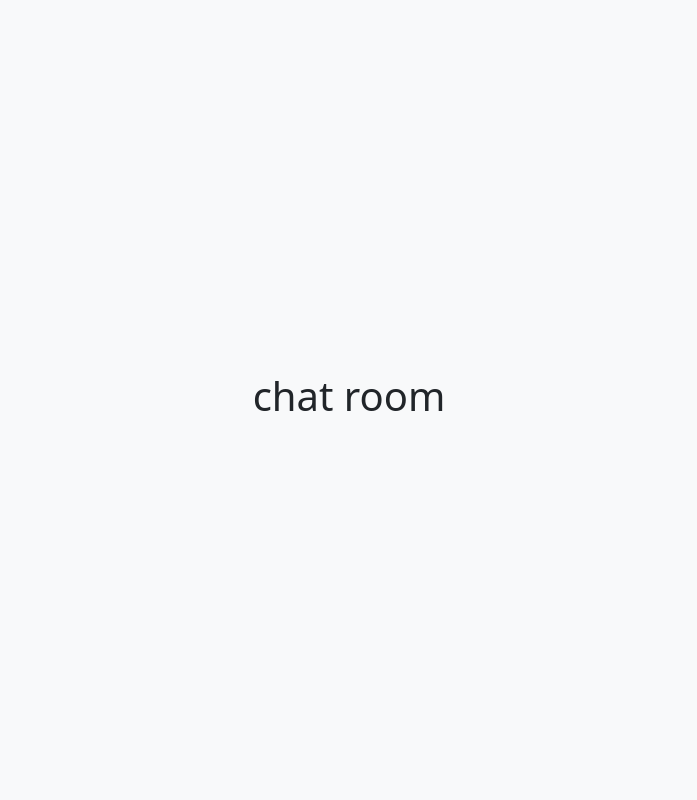
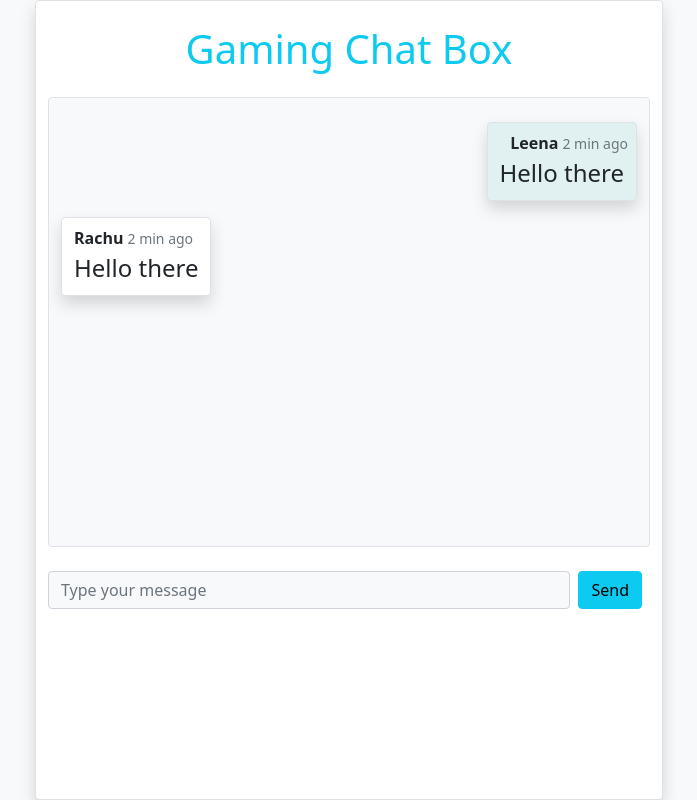
Before and after one commit to panchalleena1286/ChatApp-FrontEnd, a React (Create React App) app in the folder socket-chat/: page /chat/1 in a window 1280 px wide. Shown: the whole page, without its empty margins (291-988 px from the left). Built offline with nearby package versions, Linux system fonts and the light colour scheme.

Commit message:
initial commit

```diff
--- a/socket-chat/src/App.js
+++ b/socket-chat/src/App.js
@@ -2,6 +2,7 @@
 import './App.css';
 import MainForm from "./component/MainForm"
 import {BrowserRouter as Router, Routes, Route} from "react-router-dom"
+import ChatRoom from './component/ChatRoom';
 
 function App() {
   return (
@@ -9,7 +10,7 @@ function App() {
       <Router>
         <Routes>
           <Route index element={<MainForm/>}></Route>
-          <Route path="/chat/:roomName" element={<h1>chat room</h1>}></Route>
+          <Route path="/chat/:roomName" element={<ChatRoom/>}></Route>
           <Route path="*" element={<h1>error 404 not found!</h1>}></Route>
         </Routes>
       </Router>
--- a/socket-chat/src/component/ChatRoom.jsx
+++ b/socket-chat/src/component/ChatRoom.jsx
@@ -0,0 +1,36 @@
+const ChatRoom = () => {
+    return (
+        <div className="py-4 m-5 w-50 shadow bg-white text-dark border rounded container" style={{height: "100%"}}>
+            <div className="text-center px-3 mb-4 text-capitalize">
+                <h1 className="text-info mb-4">Gaming Chat Box</h1>
+            </div>
+            <div className="bg-light border rounded p-3 mb-4" style={{height:"450px", overflowY:"scroll"}}>
+                <div className="row justify-content-end pl-5">
+                    <div className="d-flex flex-column align-items-end m-2 shadow p-2  border rounded w-auto" style={{background:"#E1F0F0"}}>
+                        <div>
+                            <strong className="m-1">Leena</strong>
+                            <small className="text-muted">2 min ago</small>
+                        </div>
+                        <h4 className="m-1">Hello there</h4>
+                    </div>
+                </div>
+
+                <div className="row justify-content-start">
+                    <div className="d-flex flex-column m-2 shadow p-2 bg-white border rounded w-auto">
+                        <div>
+                            <strong className="m-1">Rachu</strong>
+                            <small className="text-muted">2 min ago</small>
+                        </div>
+                        <h4 className="m-1">Hello there</h4>
+                    </div>
+                </div>
+            </div>
+            <div className="form-group d-flex">
+                <input type="text" className="form-control bg-light" name="message" placeholder="Type your message"/>
+                <button type="button" className="btn btn-info mx-2 ">Send</button>
+            </div>
+        </div>
+    )
+}
+
+export default ChatRoom;
```
